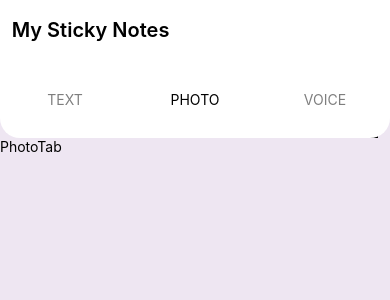
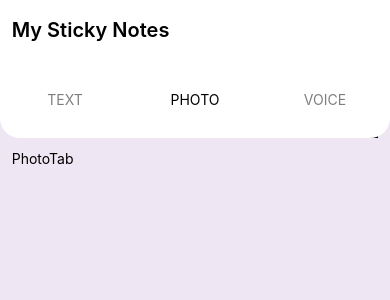
Before and after one commit to dhruvpvx/stickynotes-mobile, a React Native app: screen /PHOTO in a window 390 px wide. Shown: the top 300 px of the page. Built offline with nearby package versions, Linux system fonts and the light colour scheme.

Commit message:
container scrollview added

```diff
--- a/src/Copmponets/Container.tsx
+++ b/src/Copmponets/Container.tsx
@@ -1,30 +1,38 @@
-import { StyleSheet, Text, View } from 'react-native'
-import React from 'react'
-import { Colors } from '../res'
+import {ScrollView, StyleSheet, Text, View} from 'react-native';
+import React from 'react';
+import {Colors} from '../res';
 
 type Props = {
-  children: React.ReactNode,
-  style: any
-}
+  children: React.ReactNode;
+  style: any;
+};
 
 const Container = (props: Props) => {
   return (
-    <View {...props} style={[styles.container, props.style]} >
+    <ScrollView
+      {...props}
+      contentContainerStyle={styles.contentContainerStyle}
+      style={[styles.container, props.style]}>
       {props.children}
-    </View>
-  )
-}
+    </ScrollView>
+  );
+};
 
-export default Container
-
+export default Container;
 
 Container.defaultProps = {
-  style: {}
-}
+  style: {},
+};
 
 const styles = StyleSheet.create({
   container: {
     flex: 1,
     backgroundColor: Colors.BACKGROUND,
-  }
-})
+  },
+  contentContainerStyle: {
+    flexWrap: 'wrap',
+    flexDirection: 'row',
+    justifyContent: 'space-between',
+    padding: '3%',
+  },
+});
--- a/src/Navigation/TabBars/TextTab.tsx
+++ b/src/Navigation/TabBars/TextTab.tsx
@@ -1,4 +1,4 @@
-import {ScrollView, StyleSheet, Text, View} from 'react-native';
+import {StyleSheet, Text, View} from 'react-native';
 import React from 'react';
 import {Container, TextNoteCard} from '../../Copmponets';
 import {Colors} from '../../res';
@@ -7,15 +7,13 @@ type Props = {};
 
 const TextTab = (props: Props) => {
   return (
-    <ScrollView
-      contentContainerStyle={styles.contentContainerStyle}
-      style={styles.container}>
+    <Container>
       <TextNoteCard />
       <TextNoteCard />
       <TextNoteCard />
       <TextNoteCard />
       <TextNoteCard />
-    </ScrollView>
+    </Container>
   );
 };
 
@@ -26,10 +24,4 @@ const styles = StyleSheet.create({
     flex: 1,
     backgroundColor: Colors.BACKGROUND,
   },
-  contentContainerStyle: {
-    flexWrap: 'wrap',
-    flexDirection: 'row',
-    justifyContent: 'space-between',
-    padding: '3%',
-  },
 });
```
